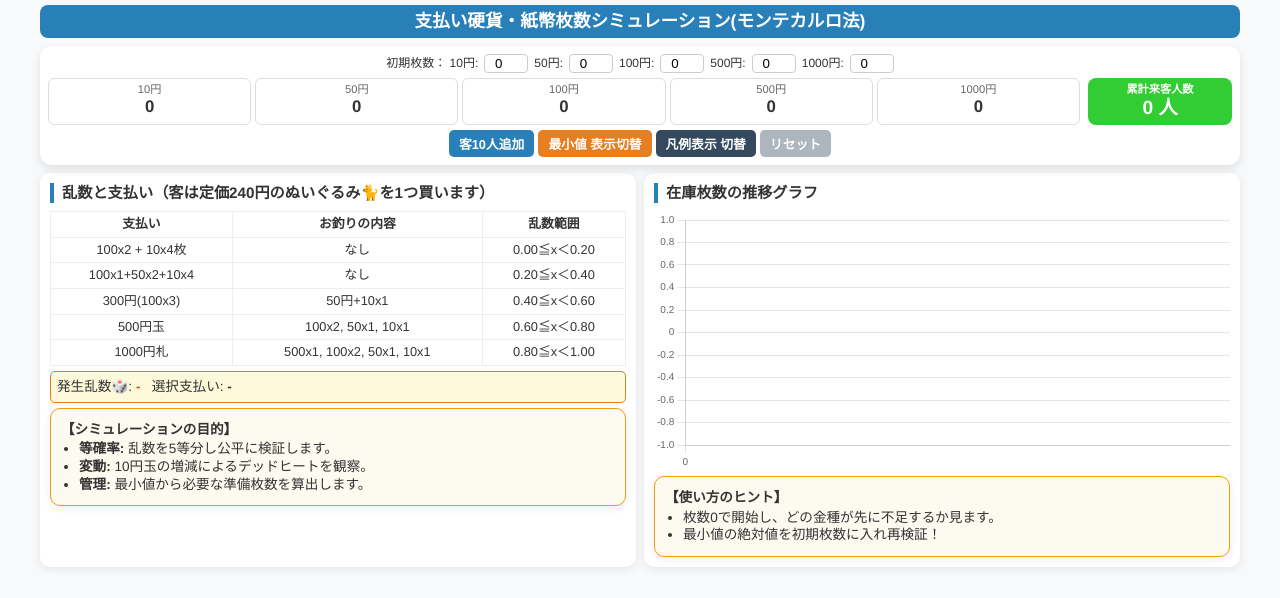
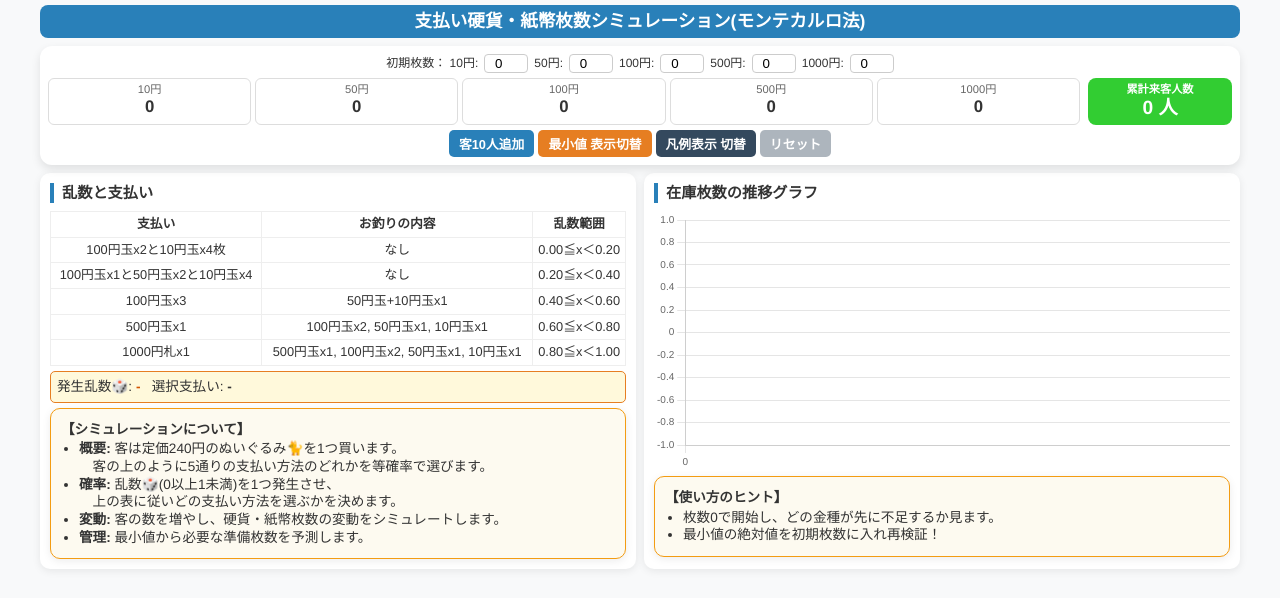
Before and after one commit to ilrmath/change_simulation, a plain HTML site: page index.html in a window 1280 px wide. Drawn offline with nearby package versions, Linux system fonts and the light colour scheme.

Commit message:
Update index.html

```diff
--- a/index.html
+++ b/index.html
@@ -106,18 +106,18 @@
 
 <div class="flex-container">
     <div class="card">
-        <h2>乱数と支払い（客は定価240円のぬいぐるみ🐈を1つ買います）</h2>
+        <h2>乱数と支払い</h2>
         <div class="mini-table-wrapper">
             <table class="mini-table">
                 <thead>
                     <tr><th>支払い</th><th>お釣りの内容</th><th>乱数範囲</th></tr>
                 </thead>
                 <tbody>
-                    <tr id="row-0"><td>100x2 + 10x4枚</td><td>なし</td><td>0.00≦x＜0.20</td></tr>
-                    <tr id="row-1"><td>100x1+50x2+10x4</td><td>なし</td><td>0.20≦x＜0.40</td></tr>
-                    <tr id="row-2"><td>300円(100x3)</td><td>50円+10x1</td><td>0.40≦x＜0.60</td></tr>
-                    <tr id="row-3"><td>500円玉</td><td>100x2, 50x1, 10x1</td><td>0.60≦x＜0.80</td></tr>
-                    <tr id="row-4"><td>1000円札</td><td>500x1, 100x2, 50x1, 10x1</td><td>0.80≦x＜1.00</td></tr>
+                    <tr id="row-0"><td>100円玉x2と10円玉x4枚</td><td>なし</td><td>0.00≦x＜0.20</td></tr>
+                    <tr id="row-1"><td>100円玉x1と50円玉x2と10円玉x4</td><td>なし</td><td>0.20≦x＜0.40</td></tr>
+                    <tr id="row-2"><td>100円玉x3</td><td>50円玉+10円玉x1</td><td>0.40≦x＜0.60</td></tr>
+                    <tr id="row-3"><td>500円玉x1</td><td>100円玉x2, 50円玉x1, 10円玉x1</td><td>0.60≦x＜0.80</td></tr>
+                    <tr id="row-4"><td>1000円札x1</td><td>500円玉x1, 100円玉x2, 50円玉x1, 10円玉x1</td><td>0.80≦x＜1.00</td></tr>
                 </tbody>
             </table>
         </div>
@@ -128,11 +128,12 @@
         </div>
 
         <div class="card info-card">
-            <p>【シミュレーションの目的】</p>
+            <p>【シミュレーションについて】</p>
             <ul>
-                <li><strong>等確率:</strong> 乱数を5等分し公平に検証します。</li>
-                <li><strong>変動:</strong> 10円玉の増減によるデッドヒートを観察。</li>
-                <li><strong>管理:</strong> 最小値から必要な準備枚数を算出します。</li>
+                <li><strong>概要:</strong> 客は定価240円のぬいぐるみ🐈を1つ買います。<br>　客の上のように5通りの支払い方法のどれかを等確率で選びます。</li>
+                <li><strong>確率:</strong> 乱数🎲(0以上1未満)を1つ発生させ、<br>　上の表に従いどの支払い方法を選ぶかを決めます。</li>
+                <li><strong>変動:</strong> 客の数を増やし、硬貨・紙幣枚数の変動をシミュレートします。</li>
+                <li><strong>管理:</strong> 最小値から必要な準備枚数を予測します。</li>
             </ul>
         </div>
     </div>
```
